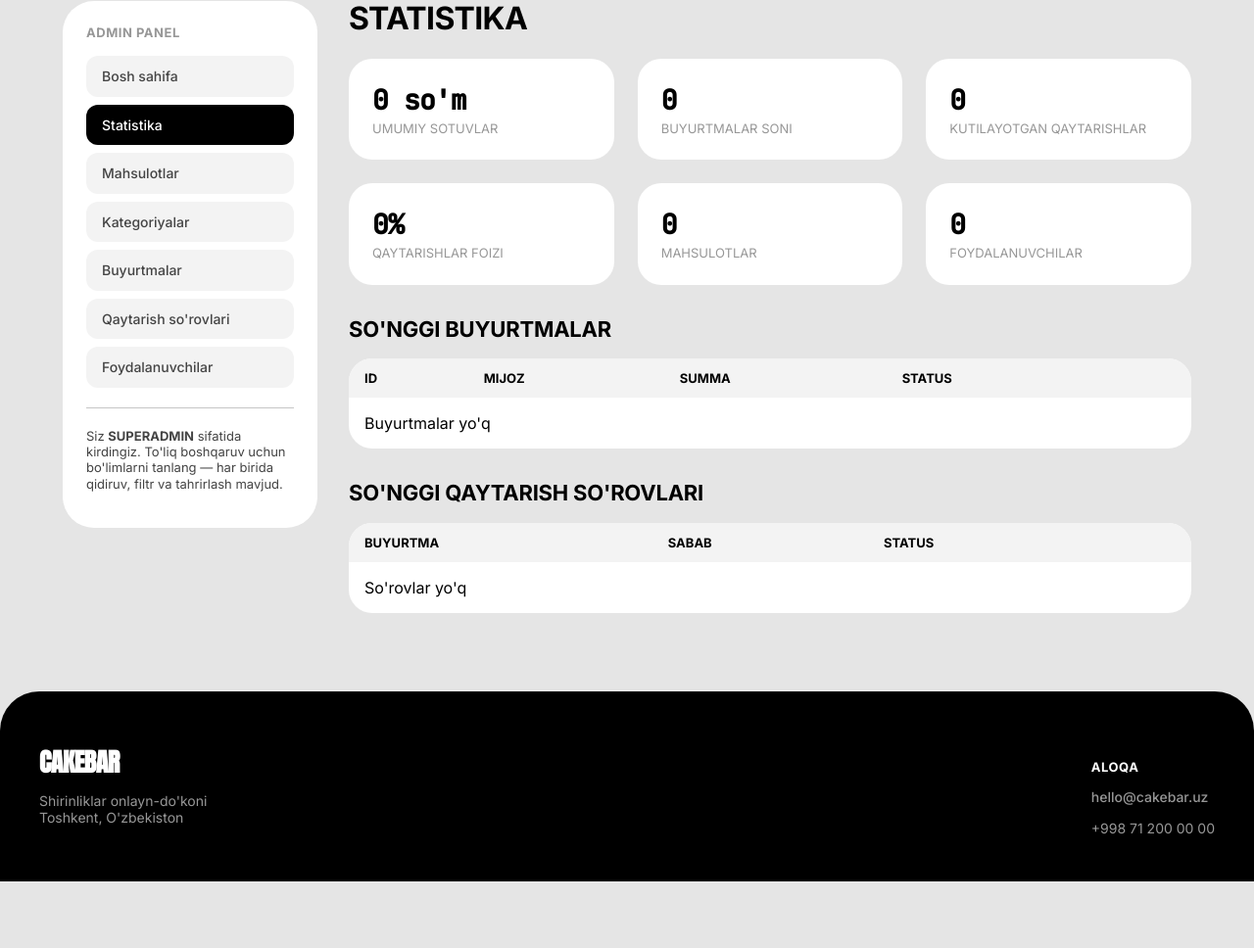
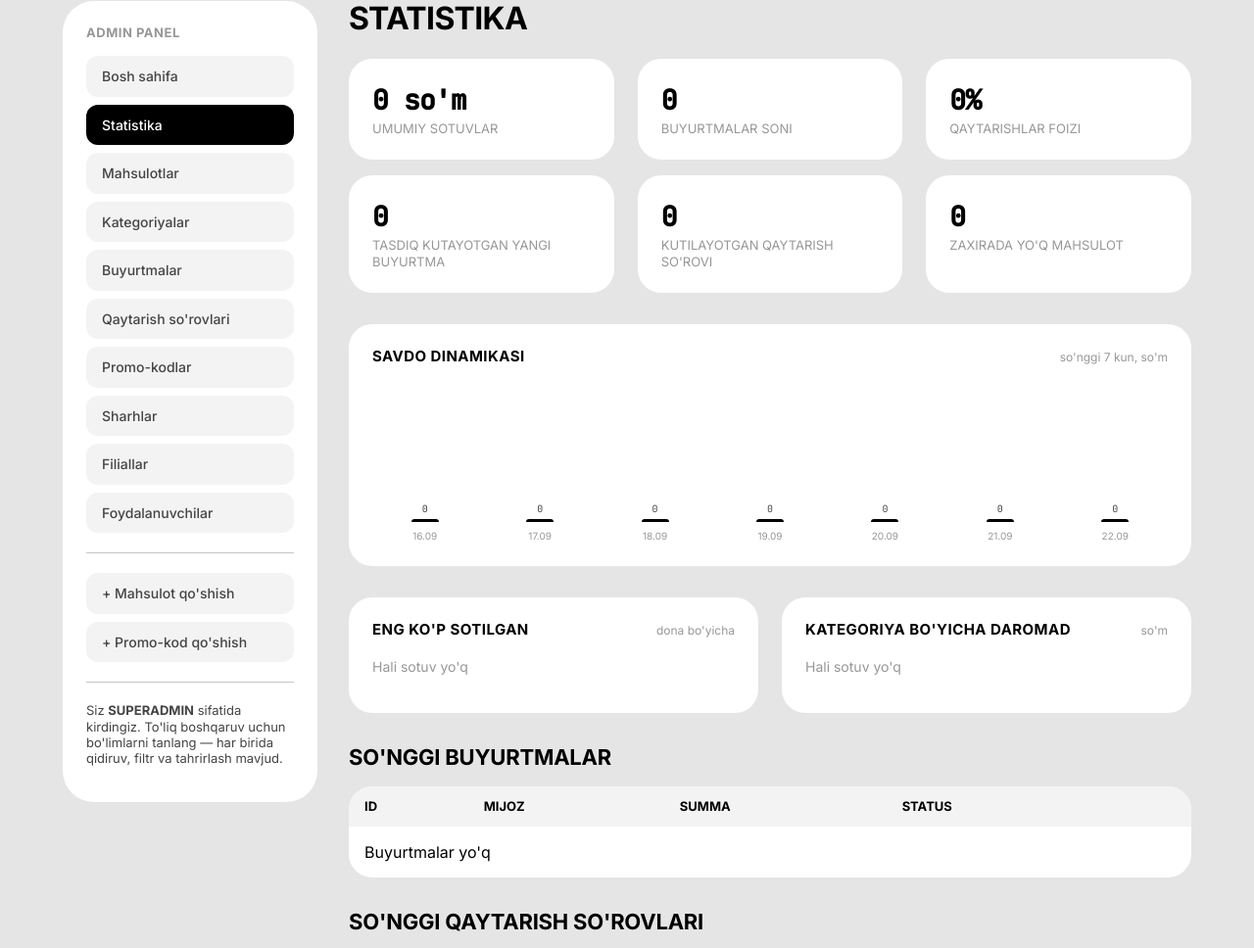
Before and after one commit to abdulazizshukurov872/cakebar, a Django app: page /dashboard/admin/ in a window 1280 px wide. Shown: the part 118-1086 px from the top of the page at 98% size. Before the commit the page ends 1018 px from the top, so only its background shows below. Run offline with Django 5.2, Linux system fonts and the light colour scheme; the visitor is signed in with stand-in values (Sample User, id 1); data comes from the database, SQL or seed files in the repository; data that the repository does not hold is empty.

Commit message:
Upgrade superadmin dashboard with charts and actionable alerts
- 7-day sales bar chart (peak day highlighted)
- Top-selling products and revenue-by-category bar lists
- Low-stock alert card with direct edit links
- Quick-glance stat cards link straight to filtered Django admin views
- Quick "add product" / "add promo code" shortcuts in sidebar

```diff
--- a/dashboard/views.py
+++ b/dashboard/views.py
@@ -1,10 +1,15 @@
+import datetime
+
 from django.contrib import messages
 from django.contrib.auth.decorators import login_required, user_passes_test
+from django.db.models import F, Sum
+from django.db.models.functions import TruncDate
 from django.shortcuts import redirect, render
+from django.utils import timezone
 
 from accounts.models import User
 from catalog.models import Favorite, Product
-from orders.models import Order
+from orders.models import Order, OrderItem
 from refunds.models import RefundRequest
 
 superadmin_required = user_passes_test(lambda u: u.is_active and u.is_superuser, login_url="login")
@@ -21,20 +26,70 @@ def role_redirect(request):
 def admin_dashboard(request):
     orders = Order.objects.all()
     refunds = RefundRequest.objects.all()
-    total_sales = sum((o.total_amount for o in orders.exclude(status="bekor")), 0)
+    paid_orders = orders.exclude(status="bekor")
+    total_sales = sum((o.total_amount for o in paid_orders), 0)
     pending_refunds = refunds.filter(status="kutilmoqda").count()
+    new_orders = orders.filter(status="yangi").count()
     refunded_count = refunds.filter(status="tasdiqlandi").count()
     refund_rate = round((refunded_count / orders.count()) * 100, 1) if orders.count() else 0
+
+    # --- last-7-days sales, one bar per day (magnitude, single series) ---
+    today = timezone.localdate()
+    days = [today - datetime.timedelta(days=i) for i in range(6, -1, -1)]
+    by_day = dict(
+        paid_orders.filter(created_at__date__gte=days[0])
+        .annotate(day=TruncDate("created_at"))
+        .values("day")
+        .annotate(total=Sum("total_amount"))
+        .values_list("day", "total")
+    )
+    sales_by_day = [{"label": d.strftime("%d.%m"), "value": float(by_day.get(d, 0) or 0)} for d in days]
+    max_day_value = max((d["value"] for d in sales_by_day), default=0) or 1
+    for d in sales_by_day:
+        d["pct"] = round(d["value"] / max_day_value * 100, 1)
+        d["peak"] = d["value"] == max_day_value and d["value"] > 0
+
+    # --- top 5 products by quantity sold (magnitude ranking) ---
+    top_products = (
+        OrderItem.objects.exclude(order__status="bekor")
+        .values("product_name")
+        .annotate(qty=Sum("quantity"), revenue=Sum(F("price") * F("quantity")))
+        .order_by("-qty")[:5]
+    )
+    top_products = list(top_products)
+    max_qty = max((p["qty"] for p in top_products), default=0) or 1
+    for p in top_products:
+        p["pct"] = round(p["qty"] / max_qty * 100, 1)
+
+    # --- revenue by category, top 6 (magnitude ranking) ---
+    by_category = (
+        OrderItem.objects.exclude(order__status="bekor")
+        .values(cat=F("product__category__name"))
+        .annotate(revenue=Sum(F("price") * F("quantity")))
+        .order_by("-revenue")[:6]
+    )
+    by_category = list(by_category)
+    max_cat_revenue = max((c["revenue"] for c in by_category), default=0) or 1
+    for c in by_category:
+        c["pct"] = round(c["revenue"] / max_cat_revenue * 100, 1)
+
+    low_stock = Product.objects.filter(in_stock=False)[:6]
 
     context = {
         "total_sales": total_sales,
         "orders_count": orders.count(),
         "pending_refunds": pending_refunds,
+        "new_orders": new_orders,
         "refund_rate": refund_rate,
         "users_count": User.objects.filter(is_superuser=False).count(),
         "products_count": Product.objects.count(),
         "recent_orders": orders[:8],
         "recent_refunds": refunds[:5],
+        "sales_by_day": sales_by_day,
+        "top_products": top_products,
+        "by_category": by_category,
+        "low_stock": low_stock,
+        "low_stock_count": Product.objects.filter(in_stock=False).count(),
     }
     return render(request, "dashboard/admin_dashboard.html", context)
 
--- a/static/css/styles.css
+++ b/static/css/styles.css
@@ -223,7 +223,31 @@ form ul.errorlist { color: #c0392b; font-size: 13px; list-style: none; padding:
 .stat-num { font-family: var(--font-cond); font-weight: 700; font-size: 56px; color: var(--color-mint-chip); }
 .stat-label { font-size: 14px; margin-top: 4px; text-transform: uppercase; letter-spacing: 0.03em; color: var(--color-smoke); }
 
+/* ---------- ADMIN CHARTS ---------- */
+.chart-card-head { display: flex; justify-content: space-between; align-items: baseline; margin-bottom: 20px; }
+.chart-card-head h3 { font-size: 15px; text-transform: uppercase; letter-spacing: 0.03em; }
+.chart-card-head span { font-size: 12px; color: var(--color-smoke); }
+
+.chart-bars { display: flex; align-items: flex-end; gap: 10px; height: 160px; }
+.chart-bar-col { flex: 1; display: flex; flex-direction: column; align-items: center; justify-content: flex-end; height: 100%; min-width: 0; }
+.chart-bar-value { font-family: var(--font-mono); font-size: 10px; color: var(--color-slate); margin-bottom: 4px; white-space: nowrap; }
+.chart-bar { width: 100%; max-width: 28px; background: var(--color-carbon-black); border-radius: 4px 4px 0 0; min-height: 3px; }
+.chart-bar.peak { background: var(--color-mint-chip); }
+.chart-bar-label { font-size: 10px; color: var(--color-smoke); margin-top: 8px; text-transform: uppercase; }
+
+.hbar-row { display: flex; align-items: center; gap: 12px; margin-bottom: 14px; }
+.hbar-row:last-child { margin-bottom: 0; }
+.hbar-label { width: 42%; font-size: 13px; font-weight: 500; flex-shrink: 0; white-space: nowrap; overflow: hidden; text-overflow: ellipsis; }
+.hbar-track { flex: 1; background: var(--color-mist-gray); border-radius: 4px; height: 10px; overflow: hidden; }
+.hbar-fill { height: 100%; background: var(--color-carbon-black); border-radius: 4px; }
+.hbar-value { width: 90px; text-align: right; font-family: var(--font-mono); font-size: 12px; flex-shrink: 0; color: var(--color-slate); }
+
+.alert-row { display: flex; justify-content: space-between; align-items: center; padding: 10px 0; border-bottom: 1px solid var(--color-mist-gray); font-size: 14px; }
+.alert-row:last-child { border-bottom: none; }
+.alert-dot { position: absolute; top: 16px; right: 16px; width: 10px; height: 10px; border-radius: 50%; background: var(--color-voltage-yellow); border: 1.5px solid var(--color-carbon-black); }
+
 @media (max-width: 700px) {
   .nav-links { display: none; }
   .display-xl { font-size: 44px; }
+  .hbar-label { width: 90px; }
 }
--- a/templates/dashboard/admin_dashboard.html
+++ b/templates/dashboard/admin_dashboard.html
@@ -12,21 +12,96 @@
       <a class="sidebar-link" href="{% url 'admin:catalog_category_changelist' %}">Kategoriyalar</a>
       <a class="sidebar-link" href="{% url 'admin:orders_order_changelist' %}">Buyurtmalar</a>
       <a class="sidebar-link" href="{% url 'admin:refunds_refundrequest_changelist' %}">Qaytarish so'rovlari</a>
+      <a class="sidebar-link" href="{% url 'admin:promotions_promocode_changelist' %}">Promo-kodlar</a>
+      <a class="sidebar-link" href="{% url 'admin:reviews_review_changelist' %}">Sharhlar</a>
+      <a class="sidebar-link" href="{% url 'admin:pages_location_changelist' %}">Filiallar</a>
       <a class="sidebar-link" href="{% url 'admin:accounts_user_changelist' %}">Foydalanuvchilar</a>
+      <div class="sidebar-divider"></div>
+      <a class="sidebar-link" href="{% url 'admin:catalog_product_add' %}">+ Mahsulot qo'shish</a>
+      <a class="sidebar-link" href="{% url 'admin:promotions_promocode_add' %}">+ Promo-kod qo'shish</a>
       <div class="sidebar-divider"></div>
       <p style="font-size:13px;color:var(--color-slate);">Siz <b>SUPERADMIN</b> sifatida kirdingiz. To'liq boshqaruv uchun bo'limlarni tanlang — har birida qidiruv, filtr va tahrirlash mavjud.</p>
     </aside>
 
     <div>
       <h1 class="heading" style="margin-bottom:24px;">{% t "statistics" %}</h1>
-      <div class="grid-3" style="margin-bottom:32px;">
+
+      <div class="grid-3" style="margin-bottom:16px;">
         <div class="card"><div class="mono" style="font-size:28px;font-weight:700;">{{ total_sales|floatformat:0 }} so'm</div><div style="color:var(--color-smoke);font-size:13px;text-transform:uppercase;margin-top:4px;">Umumiy sotuvlar</div></div>
         <div class="card"><div class="mono" style="font-size:28px;font-weight:700;">{{ orders_count }}</div><div style="color:var(--color-smoke);font-size:13px;text-transform:uppercase;margin-top:4px;">Buyurtmalar soni</div></div>
-        <div class="card"><div class="mono" style="font-size:28px;font-weight:700;">{{ pending_refunds }}</div><div style="color:var(--color-smoke);font-size:13px;text-transform:uppercase;margin-top:4px;">Kutilayotgan qaytarishlar</div></div>
         <div class="card"><div class="mono" style="font-size:28px;font-weight:700;">{{ refund_rate }}%</div><div style="color:var(--color-smoke);font-size:13px;text-transform:uppercase;margin-top:4px;">Qaytarishlar foizi</div></div>
-        <div class="card"><div class="mono" style="font-size:28px;font-weight:700;">{{ products_count }}</div><div style="color:var(--color-smoke);font-size:13px;text-transform:uppercase;margin-top:4px;">Mahsulotlar</div></div>
-        <div class="card"><div class="mono" style="font-size:28px;font-weight:700;">{{ users_count }}</div><div style="color:var(--color-smoke);font-size:13px;text-transform:uppercase;margin-top:4px;">Foydalanuvchilar</div></div>
       </div>
+
+      <div class="grid-3" style="margin-bottom:32px;">
+        <a href="{% url 'admin:orders_order_changelist' %}?status__exact=yangi" class="card" style="display:block;position:relative;">
+          {% if new_orders %}<span class="alert-dot"></span>{% endif %}
+          <div class="mono" style="font-size:28px;font-weight:700;">{{ new_orders }}</div><div style="color:var(--color-smoke);font-size:13px;text-transform:uppercase;margin-top:4px;">Tasdiq kutayotgan yangi buyurtma</div>
+        </a>
+        <a href="{% url 'admin:refunds_refundrequest_changelist' %}?status__exact=kutilmoqda" class="card" style="display:block;position:relative;">
+          {% if pending_refunds %}<span class="alert-dot"></span>{% endif %}
+          <div class="mono" style="font-size:28px;font-weight:700;">{{ pending_refunds }}</div><div style="color:var(--color-smoke);font-size:13px;text-transform:uppercase;margin-top:4px;">Kutilayotgan qaytarish so'rovi</div>
+        </a>
+        <a href="{% url 'admin:catalog_product_changelist' %}?in_stock__exact=0" class="card" style="display:block;position:relative;">
+          {% if low_stock_count %}<span class="alert-dot"></span>{% endif %}
+          <div class="mono" style="font-size:28px;font-weight:700;">{{ low_stock_count }}</div><div style="color:var(--color-smoke);font-size:13px;text-transform:uppercase;margin-top:4px;">Zaxirada yo'q mahsulot</div>
+        </a>
+      </div>
+
+      <div class="card" style="margin-bottom:32px;">
+        <div class="chart-card-head">
+          <h3>Savdo dinamikasi</h3>
+          <span>so'nggi 7 kun, so'm</span>
+        </div>
+        <div class="chart-bars">
+          {% for d in sales_by_day %}
+            <div class="chart-bar-col">
+              <span class="chart-bar-value">{{ d.value|floatformat:0 }}</span>
+              <div class="chart-bar {% if d.peak %}peak{% endif %}" style="height:{{ d.pct }}%;" title="{{ d.label }}: {{ d.value|floatformat:0 }} so'm"></div>
+              <span class="chart-bar-label">{{ d.label }}</span>
+            </div>
+          {% endfor %}
+        </div>
+      </div>
+
+      <div class="grid-2" style="margin-bottom:32px;align-items:start;">
+        <div class="card">
+          <div class="chart-card-head"><h3>Eng ko'p sotilgan</h3><span>dona bo'yicha</span></div>
+          {% for p in top_products %}
+            <div class="hbar-row">
+              <span class="hbar-label" title="{{ p.product_name }}">{{ p.product_name }}</span>
+              <div class="hbar-track"><div class="hbar-fill" style="width:{{ p.pct }}%;"></div></div>
+              <span class="hbar-value">{{ p.qty }} dona</span>
+            </div>
+          {% empty %}
+            <p style="color:var(--color-smoke);font-size:14px;">Hali sotuv yo'q</p>
+          {% endfor %}
+        </div>
+
+        <div class="card">
+          <div class="chart-card-head"><h3>Kategoriya bo'yicha daromad</h3><span>so'm</span></div>
+          {% for c in by_category %}
+            <div class="hbar-row">
+              <span class="hbar-label" title="{{ c.cat }}">{{ c.cat }}</span>
+              <div class="hbar-track"><div class="hbar-fill" style="width:{{ c.pct }}%;"></div></div>
+              <span class="hbar-value">{{ c.revenue|floatformat:0 }}</span>
+            </div>
+          {% empty %}
+            <p style="color:var(--color-smoke);font-size:14px;">Hali sotuv yo'q</p>
+          {% endfor %}
+        </div>
+      </div>
+
+      {% if low_stock %}
+      <div class="card" style="margin-bottom:32px;">
+        <div class="chart-card-head"><h3>⚠ Zaxirani to'ldirish kerak</h3><span>{{ low_stock_count }} mahsulot</span></div>
+        {% for p in low_stock %}
+          <div class="alert-row">
+            <span>{{ p.name }}</span>
+            <a href="{% url 'admin:catalog_product_change' p.id %}" class="pill pill-ghost pill-sm">Tahrirlash</a>
+          </div>
+        {% endfor %}
+      </div>
+      {% endif %}
 
       <h2 class="heading-sm" style="margin-bottom:16px;">So'nggi buyurtmalar</h2>
       <div class="card" style="margin-bottom:32px;padding:0;overflow:hidden;">
```
